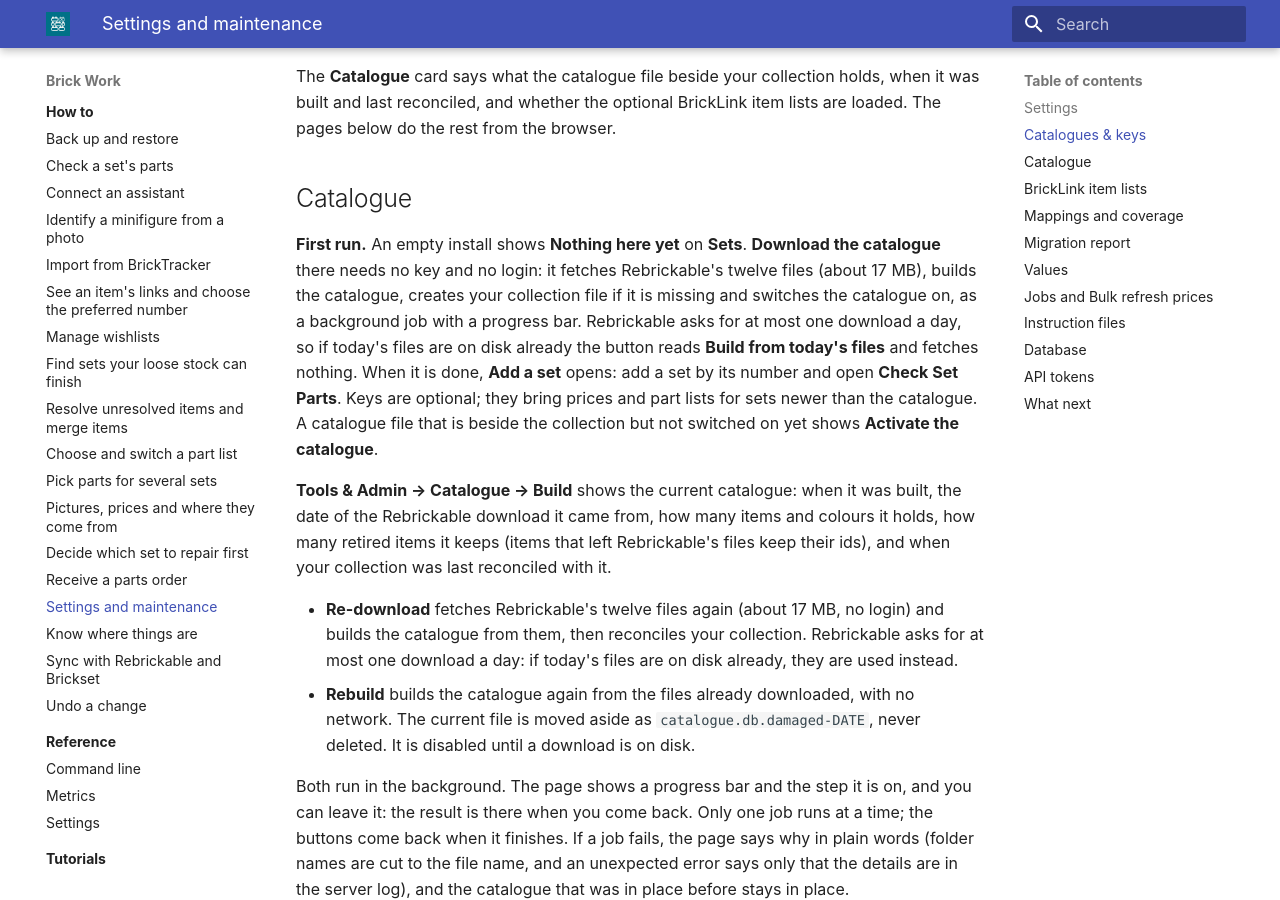
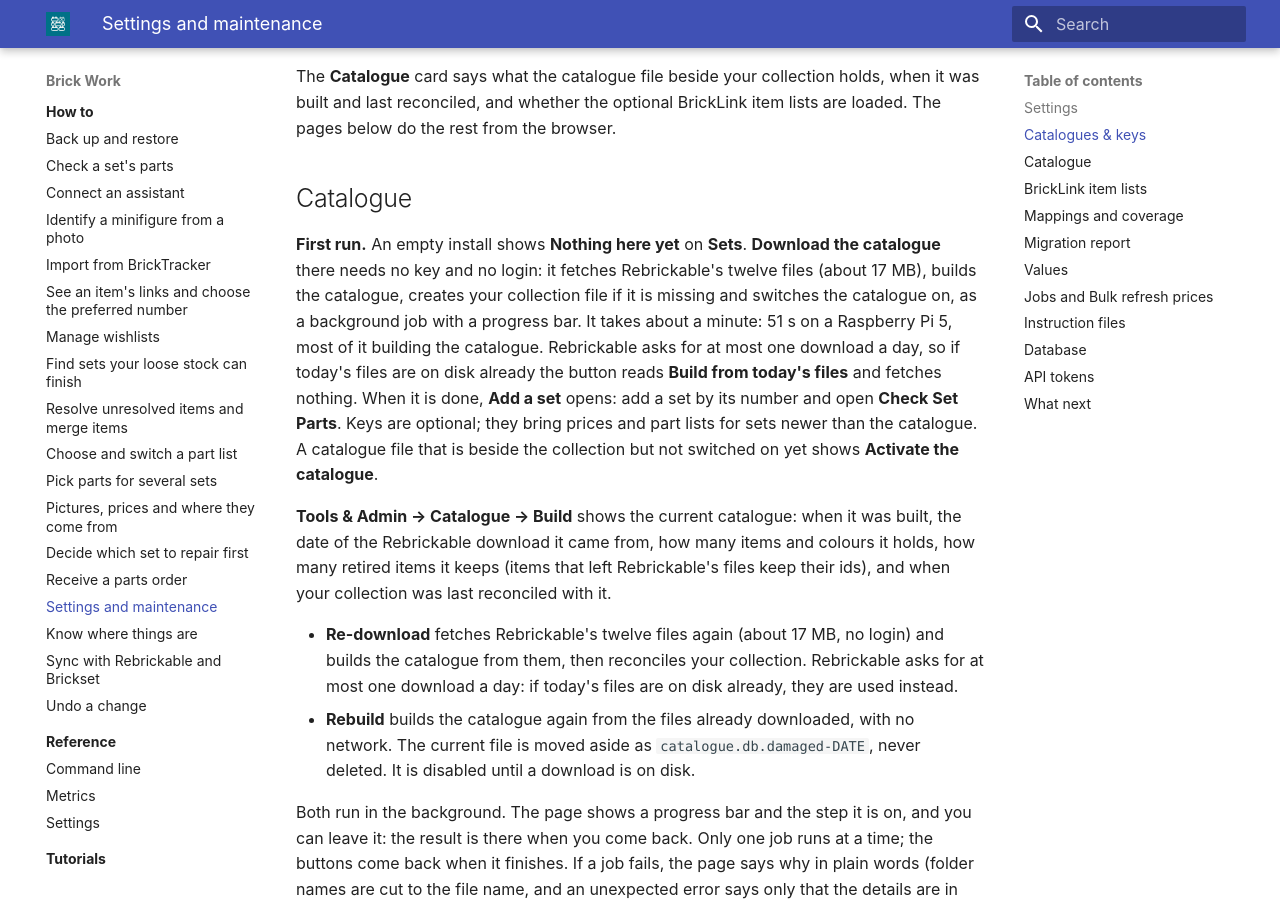
Before and after one commit to Ulef1005/brick-work, an MkDocs documentation site: the page built from docs/how-to/settings-and-maintenance.md, in a window 1280 px wide and 900 px high, scrolled down 1433 px. Built offline with MkDocs 1.6.1 and Material for MkDocs 9.7.7, drawn with Linux system fonts in a browser that asks for light colours.

Commit message:
First run: loading the catalogue takes about a minute, measured on the Pi (issue #126)
A first import on rasp (Raspberry Pi 5, lego-test's hardware) from an empty data folder,
bbcdd66, the 3 Nov dump: 51 s in all, download 4 s (12 files), build 40 s (110,874 items,
28,565 sets, 154 MB), setting up the collection 7.5 s. Design 6.1 and the how-to record it.

Co-Authored-By: Claude Opus 5.5 <noreply@anthropic.com>
Claude-Session: https://claude.ai/code/session_018rf9z8ZxQxWQsHkHW9fA5J

```diff
--- a/docs/how-to/settings-and-maintenance.md
+++ b/docs/how-to/settings-and-maintenance.md
@@ -26,7 +26,7 @@ The **Catalogue** card says what the catalogue file beside your collection holds
 
 ## Catalogue
 
-**First run.** An empty install shows **Nothing here yet** on **Sets**. **Download the catalogue** there needs no key and no login: it fetches Rebrickable's twelve files (about 17 MB), builds the catalogue, creates your collection file if it is missing and switches the catalogue on, as a background job with a progress bar. Rebrickable asks for at most one download a day, so if today's files are on disk already the button reads **Build from today's files** and fetches nothing. When it is done, **Add a set** opens: add a set by its number and open **Check Set Parts**. Keys are optional; they bring prices and part lists for sets newer than the catalogue. A catalogue file that is beside the collection but not switched on yet shows **Activate the catalogue**.
+**First run.** An empty install shows **Nothing here yet** on **Sets**. **Download the catalogue** there needs no key and no login: it fetches Rebrickable's twelve files (about 17 MB), builds the catalogue, creates your collection file if it is missing and switches the catalogue on, as a background job with a progress bar. It takes about a minute: 51 s on a Raspberry Pi 5, most of it building the catalogue. Rebrickable asks for at most one download a day, so if today's files are on disk already the button reads **Build from today's files** and fetches nothing. When it is done, **Add a set** opens: add a set by its number and open **Check Set Parts**. Keys are optional; they bring prices and part lists for sets newer than the catalogue. A catalogue file that is beside the collection but not switched on yet shows **Activate the catalogue**.
 
 **Tools & Admin → Catalogue → Build** shows the current catalogue: when it was built, the date of the Rebrickable download it came from, how many items and colours it holds, how many retired items it keeps (items that left Rebrickable's files keep their ids), and when your collection was last reconciled with it.
 
```
Also changed, not shown: CHANGELOG.md (+1 -0 lines), docs/data-model-4.0/data-model-design.md (+1 -1 lines), 1 other file.
